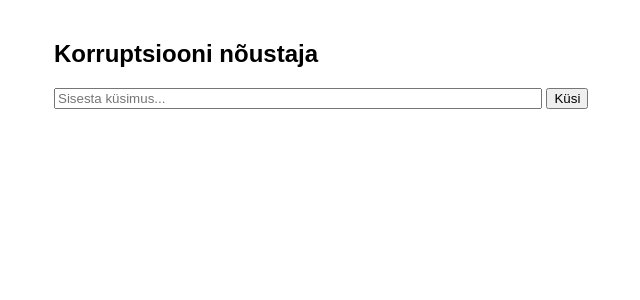
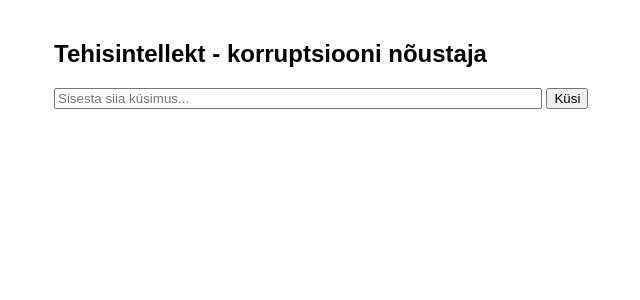
Before and after one commit to silversormus1/korruptsioonibot, a Flask app: page / in a window 1280 px wide. Shown: the top 300 px of the page, without its empty margins (286-926 px from the left). Run offline with Flask 3, Linux system fonts and the light colour scheme.

Commit message:
Update index.html

```diff
--- a/templates/index.html
+++ b/templates/index.html
@@ -2,7 +2,7 @@
 <html lang="et">
 <head>
     <meta charset="UTF-8">
-    <title>Korruptsiooni nõustaja</title>
+    <title>Tehisintellekt - korruptsiooni nõustaja</title>
     <style>
         body { font-family: Arial; margin: 40px; }
         #chat { max-width: 600px; margin: auto; }
@@ -13,9 +13,9 @@
 </head>
 <body>
     <div id="chat">
-        <h2>Korruptsiooni nõustaja</h2>
+        <h2>Tehisintellekt - korruptsiooni nõustaja</h2>
         <div id="messages"></div>
-        <input type="text" id="question" placeholder="Sisesta küsimus..." style="width: 80%;">
+        <input type="text" id="question" placeholder="Sisesta siia küsimus..." style="width: 80%;">
         <button onclick="askQuestion()">Küsi</button>
     </div>
     <script>
```
